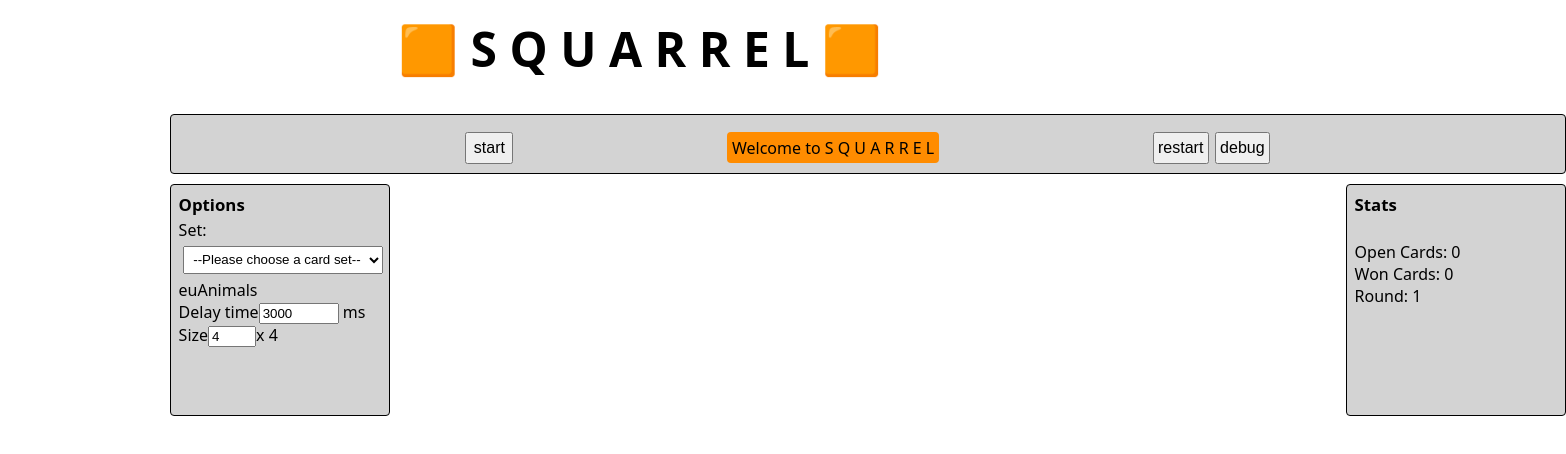
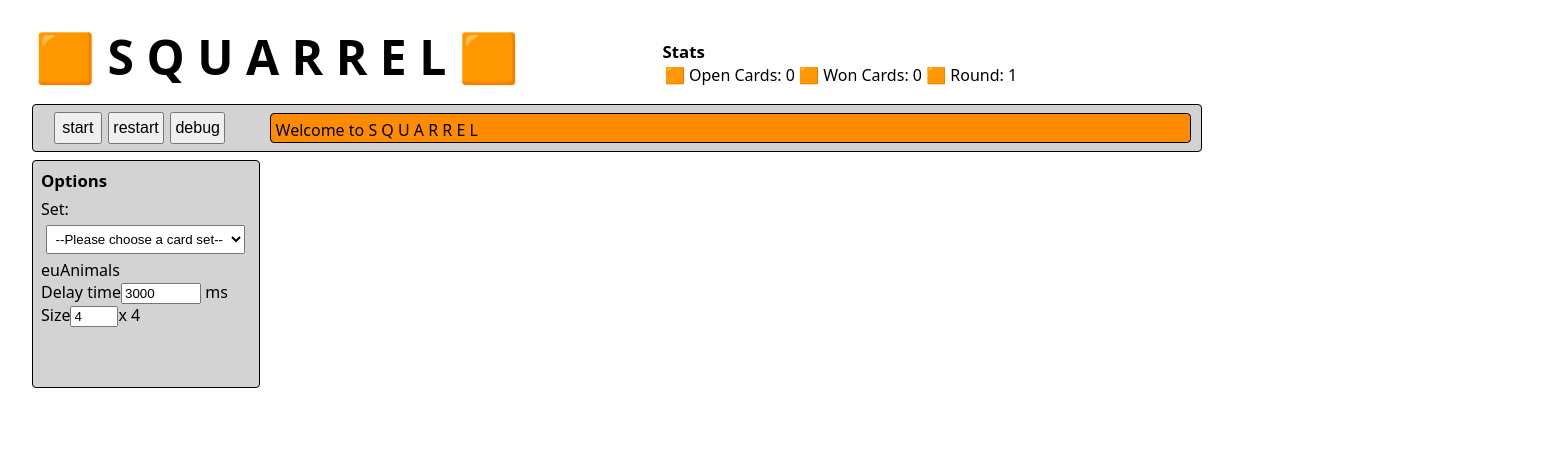
Before and after one commit to Xristof23/squarrel, a Next.js app: page / in a window 1280 px wide. Shown: the top 454 px of the page, 1566 px wide, since content can reach past the window. Built offline with nearby package versions, Linux system fonts and the light colour scheme.

Commit message:
styled for 4x4 and 1200px  height monitor

```diff
--- a/components/Card.js
+++ b/components/Card.js
@@ -8,9 +8,9 @@ text-align: center;
   min-height: 100px;
   height: 100%;
   width: 100%;
-  border: 2px solid orange;
+  // border: 2px solid orange;
   border-radius: 5px;
-    background-color: black;
+  background-color: black;
 `;
 
 const LilSquareContainerWon = styled.div`
@@ -20,17 +20,7 @@ const LilSquareContainerWon = styled.div`
   height: 100%;
   width: 100%;
   border: none;
-  border-radius: 5px;
-`;
-
-
-const LilSquareBack = styled.p`
-color: orange;
-
-text-align: left;
-  padding: 0;
-  line-height: 0.77rem;
-  font-size: 0.77rem;
+  border-radius: 4px;
 `;
 
 const LilSquareFront = styled.div`
--- a/components/TitleStart.js
+++ b/components/TitleStart.js
@@ -2,14 +2,14 @@ import { useEffect } from "react";
 import styled from "styled-components";
 
 const SquarrelTitle = styled.h1`
-    text-align: center;
+    text-align: left;
     font-weight: 800;
     line-height: 3.1rem;
     font-size: 3rem;
-    padding: .5rem auto .5rem;
-    margin:  1.5rem auto 1rem;
+    width: 80%;
+    padding: 0;
+    margin:  0 0 0 .2rem;
   `;
-
 
 
 export default function TitleStart() {
--- a/pages/index.js
+++ b/pages/index.js
@@ -6,29 +6,50 @@ import TitleStart from "@/components/TitleStart";
 
 const StyledMain = styled.main`
  display: grid;
-  grid-template-columns: 220px 936px 220px;
-  grid-template-rows: 60px 232px 232px 232px 232px;
+  grid-template-columns: 228px 934px;
+  grid-template-rows: 120px 228px 228px 228px 228px;
+  width: 1180px;
   position: absolute;
-  left: 12%;
+  top: 0.5rem;
+  left: 1rem;
   margin: auto;
-  gap: 10px;
+  gap: 8px;
   flex-direction: row;
   padding: 0.5rem;
   margin: .5rem auto .5rem;
   align-content: center;
 `;
 
-const Spacer = styled.div`
-  // border: 1px solid black;
-  border-radius: 4px;
-  padding: .5rem;
+const UpperSection = styled.section`
+grid-column: 1 / span 2;
+display: flex;
+flex-direction: column;
   margin: .5rem;
   width: 100%;
-  height:100%;
+  height: 100%;
+  border-radius: 4px;
+`;
+
+const TitleContainer = styled.div`
+display: flex;
+flex-direction: row;
+  width: 100%;
+  height: 60%;
+  border-radius: 4px;
+`;
+
+const ControlsContainer = styled.div`
+display: flex;
+flex-direction: row;
+padding: .5rem;
+  width: 100%;
+  height: 3rem;
+  background-color: lightgray;
+  border: 1px solid black;
+  border-radius: 4px;
 `;
 
 const OptionsContainer = styled.div`
-  // grid-row: 2 / span 3;
   padding: .5rem;
   margin: .5rem;
   min-width: 100px;
@@ -38,23 +59,14 @@ const OptionsContainer = styled.div`
   border: 1px solid black;
   border-radius: 4px;
 `;
-const ButtonAndMessageContainer = styled.div`
-grid-column: 1 / span 3;
-padding: .5rem;
-  margin: .5rem;
-  width: 100%;
-  height: 100%;
-  background-color: lightgray;
-  border: 1px solid black;
-  border-radius: 4px;
-`;
+
 const ButtonContainer = styled.div`
   display: flex;
   flex-direction: row;
   padding: .5rem;
-  margin: 0 auto 0;
-  min-height: 50px;
-  width: 60%;
+  margin: -.3rem auto 0;
+  min-height: 40px;
+  width: 14rem;
   height: 100%;
   align-content: center;
   align-items: center;
@@ -65,22 +77,37 @@ const MessageSlot = styled.div`
  color: black;
  font-weight: 400;
  background-color: darkorange;
+ width: 80%;
+ height: 100%;
+ margin: 0.8rem auto .5rem;
  padding: 0.3rem;
  border-radius: 4px;
+ border: 1px solid black;
 margin: 0 auto 0;
 `;
 
 const Stats = styled.div`
+ display: flex;
+flex-direction: row;
 text-align: left;
 color: black;
-background-color: lightgray;
 padding: .5rem;
-margin: .5rem;
-width: 100%;
-height: 100%;
-border: 1px solid black;
+width: 70%;
+height: 90%;
 border-radius: 4px;
 `;
+
+const SmallerHeadline = styled.h2`
+font-size: 1.05rem;
+font-weight: 600;
+margin: 0 0 0.4rem;
+`;
+
+const StatLine = styled.p`
+margin: 1.5rem 0 0 -2.5rem;
+text-align: left;
+`;
+
 
 const SquareSection = styled.section`
   display: grid;
@@ -95,12 +122,7 @@ const SquareSection = styled.section`
   justify-content: center;
 `;
 
-const SmallerHeadline = styled.h2`
-font-size: 1.05rem;
-font-weight: 600;
-margin: 0 0 0.2rem;
-padding: 0;
-`;
+
 
 const StyledSelect = styled.select`
  padding: .3rem;
@@ -267,17 +289,28 @@ export default function HomePage() {
 
   return (
     <>
-      <TitleStart/>
-      {/* <SquarrelTitle>🟧 S Q U A R R E L 🟧</SquarrelTitle> */}
+
+
       <StyledMain>
-        <ButtonAndMessageContainer>
+        <UpperSection>
+          <TitleContainer>
+            <TitleStart />
+          <Stats>
+            <SmallerHeadline>Stats<br/> </SmallerHeadline>
+
+              <StatLine>🟧 Open Cards: {cardsShown}  🟧 Won Cards: {score}  🟧 Round: {round}</StatLine>
+            </Stats>
+          </TitleContainer>
+          <ControlsContainer>
           <ButtonContainer>
             <StandardButton onClick={handleStart}>start</StandardButton>
-           <MessageSlot>{message}</MessageSlot>
-           <StandardButton onClick={handleRestart}>restart</StandardButton>
-        <StandardButton onClick={showDebugInfo}>debug</StandardButton>
-        </ButtonContainer>
-        </ButtonAndMessageContainer>
+            <StandardButton onClick={handleRestart}>restart</StandardButton>
+            <StandardButton onClick={showDebugInfo}>debug</StandardButton>
+          </ButtonContainer>
+          <MessageSlot>{message}</MessageSlot>
+
+          </ControlsContainer>
+          </UpperSection>
         <OptionsContainer>
         <SmallerHeadline>  Options </SmallerHeadline>
           <label htmlFor="selectSet"  >Set:
@@ -304,15 +337,7 @@ export default function HomePage() {
 
         </SquareSection>
 
-     <Stats>
-     <SmallerHeadline>Stats</SmallerHeadline>
-          <br />
-          Open Cards: {cardsShown}
-          <br />
-          Won Cards: {score}
-          <br />
-          Round: {round}
-        </Stats>
+
       </StyledMain>
 
     </>
```
